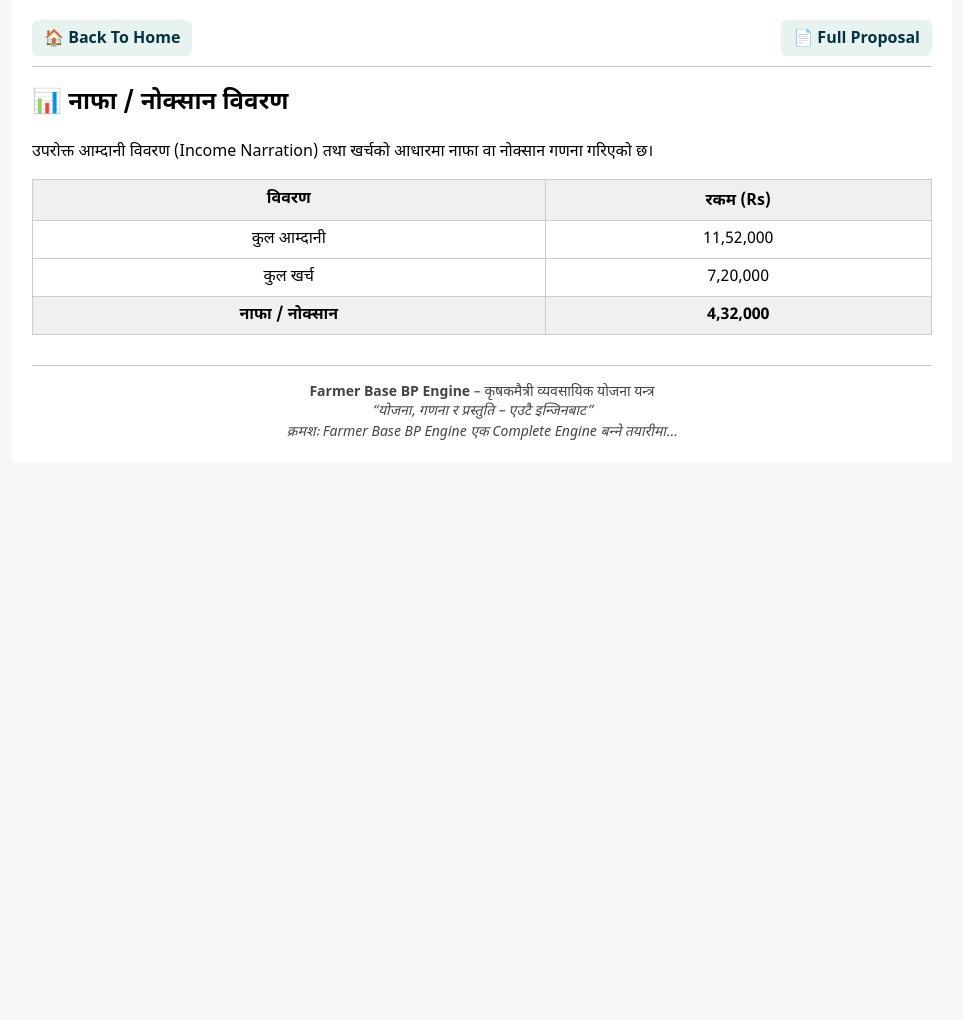
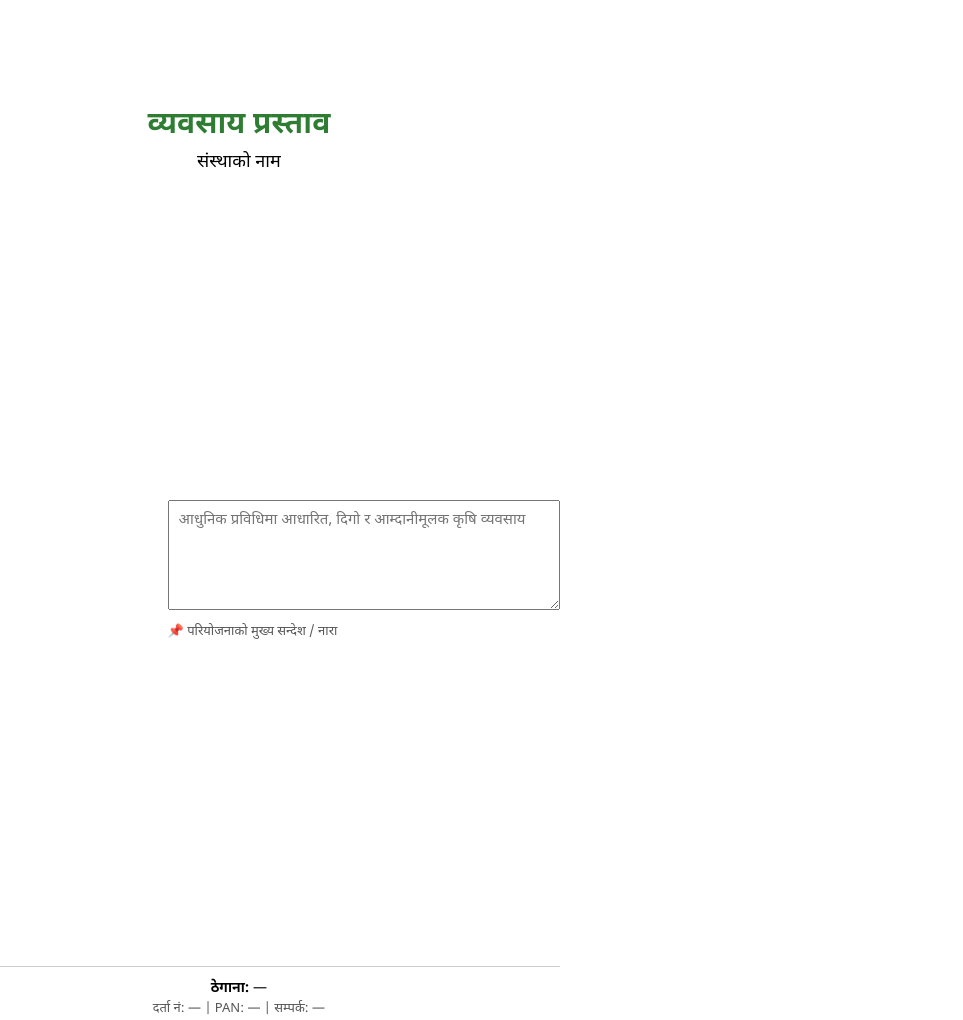
Before and after one commit to preprapau/BP-FarmerBase, a plain HTML site: page income-demo.html in a window 1280 px wide. Shown: the whole page, without its empty margins (158-1121 px from the left). Before the commit the page ends 800 px from the top, so only its background shows below. Drawn offline with nearby package versions, Linux system fonts and the light colour scheme.

Commit message:
Update income-demo.html

```diff
--- a/income-demo.html
+++ b/income-demo.html
@@ -2,133 +2,186 @@
 <html lang="ne">
 <head>
 <meta charset="UTF-8">
-<title>Profit & Loss | Farmer Base BP Engine</title>
+<title>Cover Page | Business Proposal</title>
 <meta name="viewport" content="width=device-width, initial-scale=1">
 
+<script src="https://cdn.jsdelivr.net/npm/chart.js"></script>
+
 <style>
-body{
-  font-family:"Noto Sans Devanagari",system-ui;
-  background:#f6f8f7;
+@page{
+  size:A4;
   margin:0;
 }
-.container{
-  max-width:900px;
-  margin:auto;
-  background:#fff;
-  padding:20px;
+
+body{
+  margin:0;
+  font-family:"Noto Sans Devanagari","Kalimati",system-ui;
 }
 
-/* Top Header */
-.top-links{
+/* ===== COVER PAGE ===== */
+.cover{
+  width:210mm;
+  height:297mm;              /* 🔑 exact A4 */
+  box-sizing:border-box;
+  padding:28mm 20mm;
   display:flex;
+  flex-direction:column;
   justify-content:space-between;
-  align-items:center;
-  margin-bottom:15px;
-  padding-bottom:10px;
-  border-bottom:1px solid #ccc;
-}
-.top-links a{
-  text-decoration:none;
-  font-weight:600;
-  color:#034;
-  background:#e8f3ef;
-  padding:6px 12px;
-  border-radius:6px;
+  page-break-after:always;
 }
 
-/* Tables */
-table{
-  width:100%;
-  border-collapse:collapse;
-  margin-top:10px;
-}
-th, td{
-  border:1px solid #ccc;
-  padding:8px;
+/* TOP */
+.top{
   text-align:center;
 }
-th{
-  background:#f0f0f0;
+.top h1{
+  margin:0;
+  font-size:30px;
+  color:#2e7d32;
+}
+.top .org{
+  font-size:18px;
+  margin-top:6px;
 }
 
-/* Footer */
-footer{
-  margin-top:30px;
-  padding-top:15px;
-  border-top:1px solid #ccc;
+/* CENTER */
+.center{
+  display:flex;
+  justify-content:center;
+  align-items:center;
+  gap:30px;
+}
+.chart-box{
+  width:220px;   /* 🔑 fixed */
+  height:220px;
+}
+.highlight{
+  width:420px;
+}
+.highlight textarea{
+  width:100%;
+  height:110px; /* 🔑 fixed */
+  padding:10px;
+  font-family:inherit;
+  font-size:15px;
+  box-sizing:border-box;
+}
+.hint{
+  font-size:13px;
+  color:#555;
+  margin-top:6px;
+}
+
+/* FOOTER */
+.footer{
   text-align:center;
   font-size:14px;
-  color:#444;
+  border-top:1px solid #ccc;
+  padding-top:12px;
+}
+.footer .small{
+  font-size:13px;
+  color:#555;
 }
 
+/* ===== PRINT ===== */
 @media print{
-  .top-links{ display:none; }
+  textarea{
+    border:none;
+    resize:none;
+  }
+  a[href]:after{content:""}
 }
 </style>
 </head>
 
 <body>
 
-<div class="container">
+<div class="cover">
 
-  <!-- TOP HEADER LINKS -->
-  <div class="top-links">
-    <a href="index.html">🏠 Back To Home</a>
-    <a href="full-proposal.html">📄 Full Proposal</a>
+  <!-- TOP -->
+  <div class="top">
+    <h1 id="bizName">व्यवसाय प्रस्ताव</h1>
+    <div class="org" id="orgName">संस्थाको नाम</div>
   </div>
 
-  <!-- CONTENT -->
-  <h2>📊 नाफा / नोक्सान विवरण</h2>
+  <!-- CENTER -->
+  <div class="center">
+    <div class="chart-box">
+      <canvas id="expensePie"></canvas>
+    </div>
 
-  <p>
-    उपरोक्त आम्दानी विवरण (Income Narration) तथा खर्चको आधारमा नाफा वा नोक्सान गणना गरिएको छ।
-  </p>
-
-  <!-- PROFIT / LOSS TABLE (EXISTING – NOT TOUCHED) -->
-  <table>
-    <tr>
-      <th>विवरण</th>
-      <th>रकम (Rs)</th>
-    </tr>
-    <tr>
-      <td>कुल आम्दानी</td>
-      <td id="totalIncome">0</td>
-    </tr>
-    <tr>
-      <td>कुल खर्च</td>
-      <td id="totalExpense">0</td>
-    </tr>
-    <tr>
-      <th>नाफा / नोक्सान</th>
-      <th id="netProfit">0</th>
-    </tr>
-  </table>
+    <div class="highlight">
+      <textarea id="coverText"
+        placeholder="आधुनिक प्रविधिमा आधारित, दिगो र आम्दानीमूलक कृषि व्यवसाय">
+      </textarea>
+      <div class="hint">
+        📌 परियोजनाको मुख्य सन्देश / नारा
+      </div>
+    </div>
+  </div>
 
   <!-- FOOTER -->
-  <footer>
-    <strong>Farmer Base BP Engine</strong> – कृषकमैत्री व्यवसायिक योजना यन्त्र<br>
-    <em>“योजना, गणना र प्रस्तुति – एउटै इन्जिनबाट”</em><br>
-    <em>क्रमशः Farmer Base BP Engine एक Complete Engine बन्ने तयारीमा…</em>
-  </footer>
+  <div class="footer">
+    <div><b>ठेगाना:</b> <span id="address">—</span></div>
+    <div class="small">
+      दर्ता नं: <span id="regNo">—</span> |
+      PAN: <span id="panNo">—</span> |
+      सम्पर्क: <span id="phone">—</span>
+    </div>
+  </div>
 
 </div>
 
-<!-- EXISTING JS LOGIC (AS IS / SAMPLE PLACEHOLDER) -->
 <script>
-/*
-  NOTE:
-  यहाँ तपाईंको original JS logic रहन्छ
-  Total Income, Total Expense, Net Profit
-  income.html र expense page बाट populate हुने
-*/
+/* ===== LOAD PROJECT ===== */
+let key = localStorage.getItem("activeProject");
+let project = key ? JSON.parse(localStorage.getItem(key)) : {};
+let s = project.shortInfo || {};
 
-// Example only
-let income = 1152000;
-let expense = 720000;
+/* TOP */
+bizName.innerText = s.bp_name || "व्यवसाय प्रस्ताव";
+orgName.innerText = s.bp_org || "संस्थाको नाम";
 
-document.getElementById("totalIncome").innerText = income.toLocaleString("en-IN");
-document.getElementById("totalExpense").innerText = expense.toLocaleString("en-IN");
-document.getElementById("netProfit").innerText = (income-expense).toLocaleString("en-IN");
+/* FOOTER */
+address.innerText = s.bp_location || "—";
+regNo.innerText = s.reg_no || "—";
+panNo.innerText = s.pan_no || "—";
+phone.innerText = s.bp_phone || "—";
+
+/* SAVE HIGHLIGHT */
+coverText.value = project.coverText || "";
+coverText.oninput = ()=>{
+  project.coverText = coverText.value;
+  localStorage.setItem(key,JSON.stringify(project));
+};
+
+/* PIE */
+let expCat = {};
+(project.expenseData||[]).forEach(e=>{
+  expCat[e.category] = (expCat[e.category]||0) + Number(e.amount||0);
+});
+
+if(Object.keys(expCat).length){
+  new Chart(expensePie,{
+    type:"pie",
+    data:{
+      labels:Object.keys(expCat),
+      datasets:[{
+        data:Object.values(expCat),
+        backgroundColor:[
+          "#66bb6a","#42a5f5","#ffa726",
+          "#ab47bc","#ef5350","#26c6da"
+        ]
+      }]
+    },
+    options:{
+      responsive:true,
+      maintainAspectRatio:false,
+      plugins:{legend:{position:"bottom"}}
+    }
+  });
+}
 </script>
 
 </body>
```
